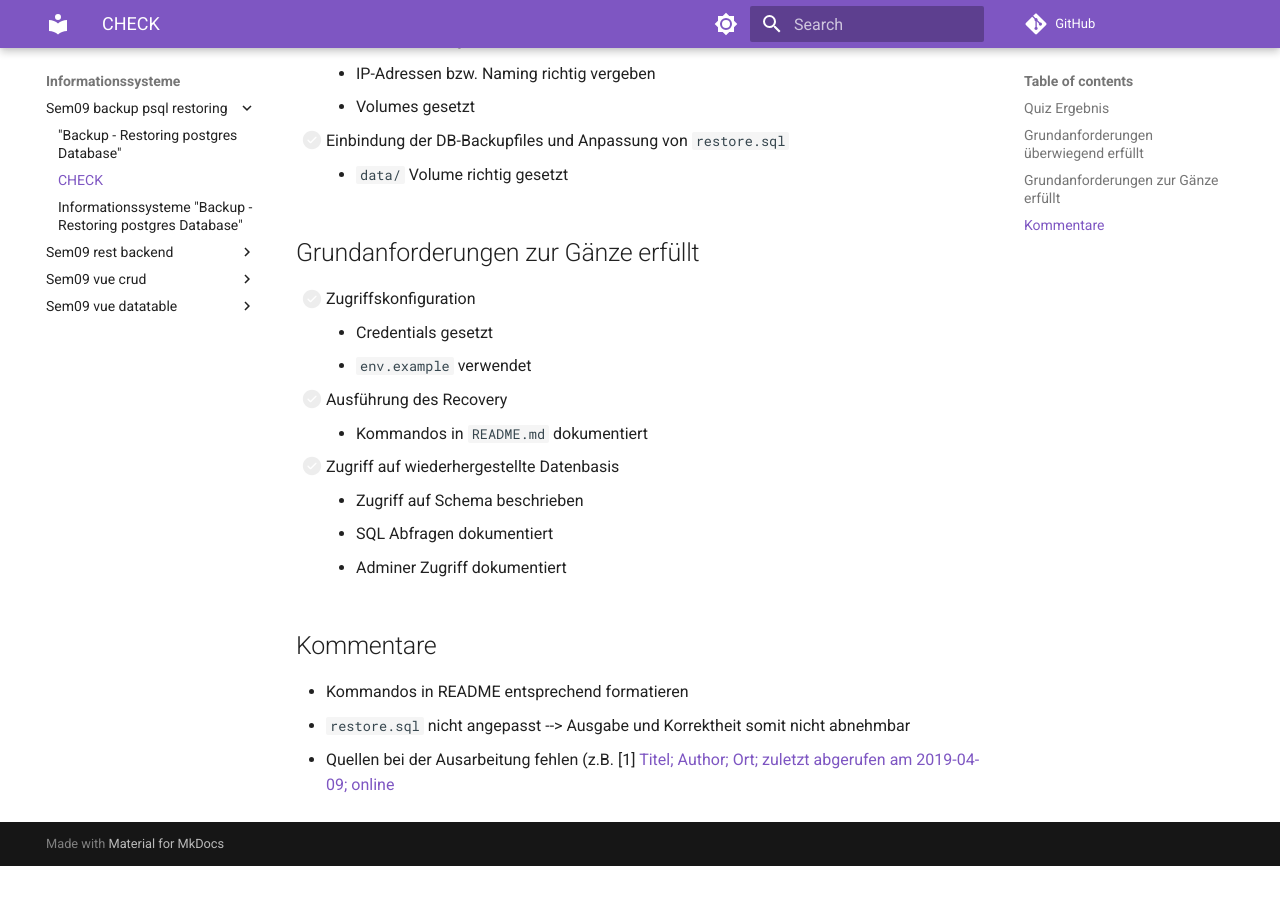
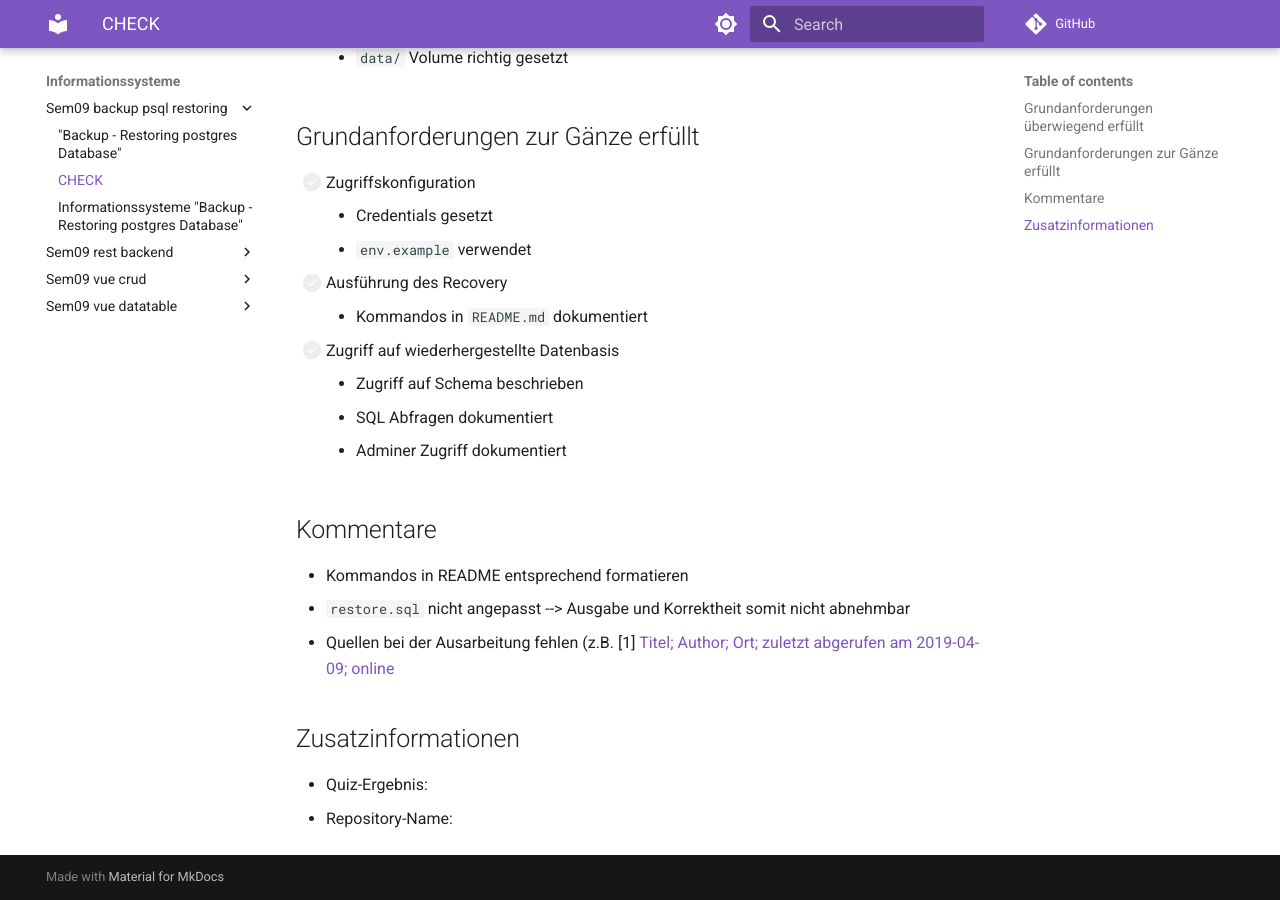
Before and after one commit to TGM-HIT/insy-exercises, an MkDocs documentation site: the page built from docs/informationssysteme_/sem09_backup_psql_restoring/CHECK.md, in a window 1280 px wide and 900 px high, scrolled down 536 px. Built offline with MkDocs 1.6.1 and Material for MkDocs 9.7.7, drawn with Linux system fonts in a browser that asks for light colours; comment, search, counter and statistics services are not loaded; before the commit the page ends 1402 px from its top, so only the background shows below that.

Commit message:
infos added

```diff
--- a/docs/informationssysteme_/sem09_backup_psql_restoring/CHECK.md
+++ b/docs/informationssysteme_/sem09_backup_psql_restoring/CHECK.md
@@ -28,3 +25,7 @@
 * Kommandos in README entsprechend formatieren
 * `restore.sql` nicht angepasst --> Ausgabe und Korrektheit somit nicht abnehmbar
 * Quellen bei der Ausarbeitung fehlen (z.B. [1] [Titel; Author; Ort; zuletzt abgerufen am 2019-04-09; online](http://link)
+
+## Zusatzinformationen
+* Quiz-Ergebnis:
+* Repository-Name:
```
Also changed, not shown: other parts of docs/informationssysteme_/sem09_backup_psql_restoring/CHECK.md (+0 -3 lines).
